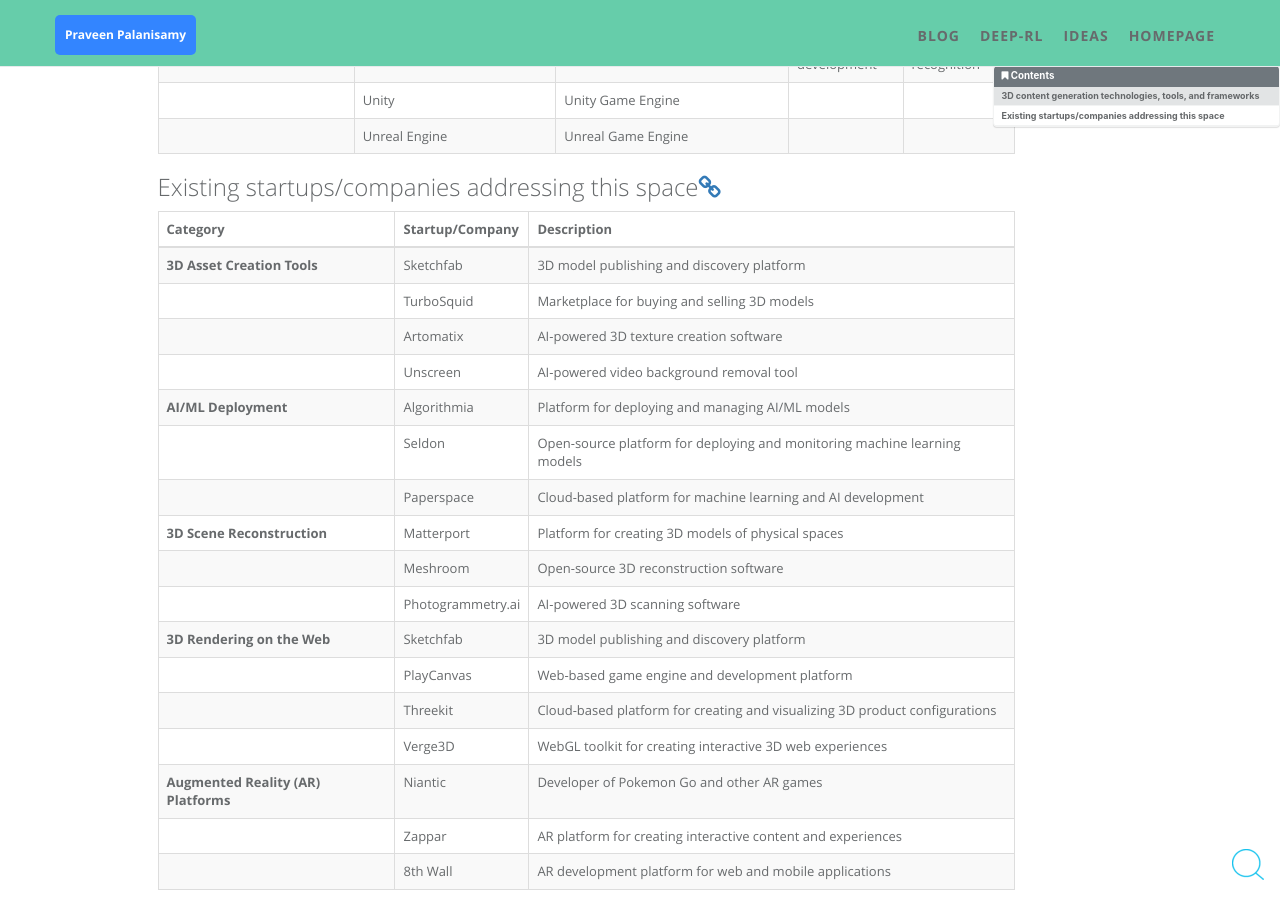
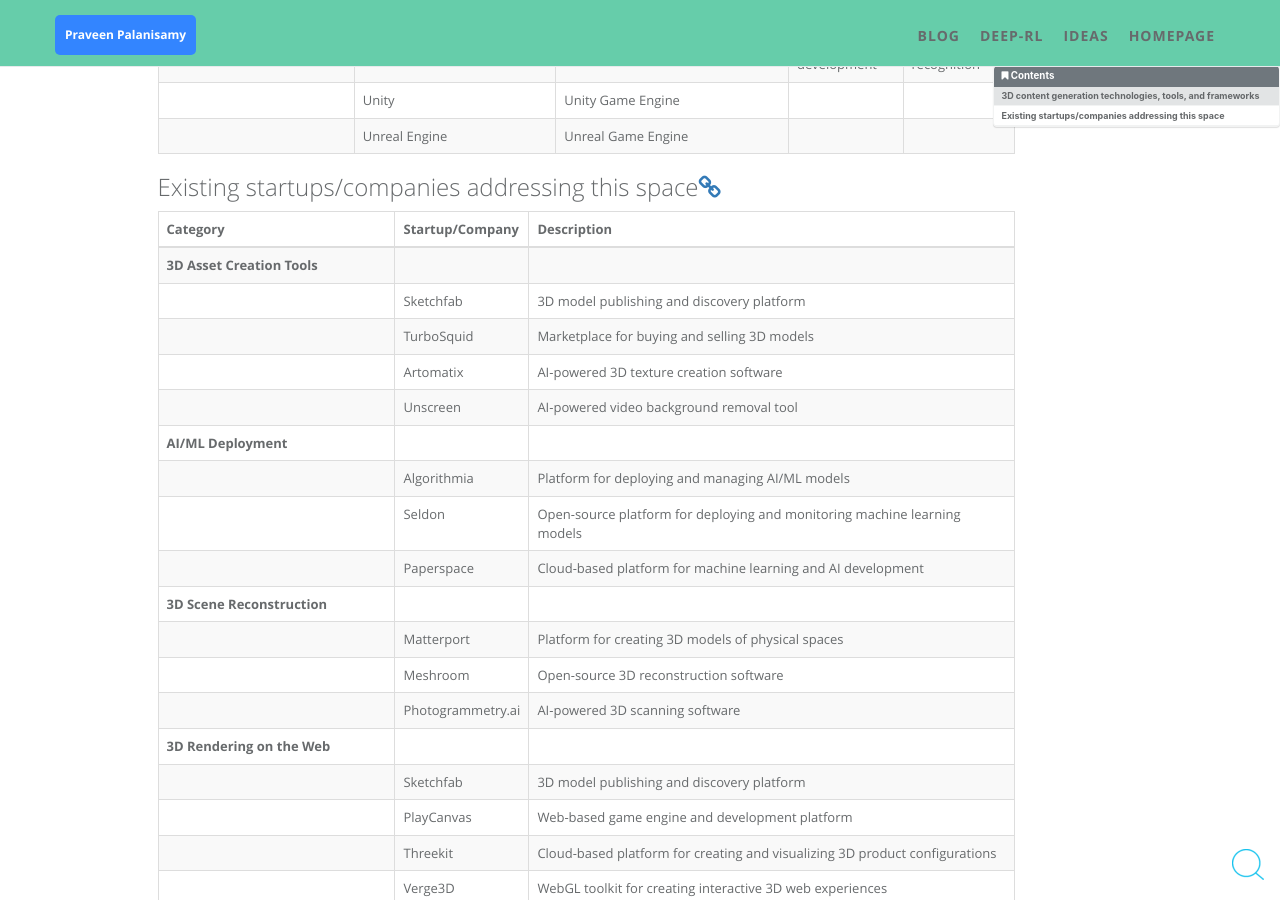
Before and after one commit to praveen-palanisamy/praveen-palanisamy.github.io, a Jekyll site: the page built from _posts/2023-03-11-tech-stack-for-building-products-with-immersive-3d-experiences.md, in a window 1280 px wide and 900 px high, scrolled down 3066 px. Built offline with Jekyll 4.4.1, drawn with Linux system fonts in a browser that asks for light colours; comment, search, counter and statistics services are not loaded.

Commit message:
Improve readability of table

```diff
--- a/_posts/2023-03-11-tech-stack-for-building-products-with-immersive-3d-experiences.md
+++ b/_posts/2023-03-11-tech-stack-for-building-products-with-immersive-3d-experiences.md
@@ -43,21 +43,26 @@
 
 | **Category**                         | **Startup/Company** | **Description**                                                             |
 |--------------------------------------|---------------------|-----------------------------------------------------------------------------|
-| **3D Asset Creation Tools**          | Sketchfab           | 3D model publishing and discovery platform                                  |
+| **3D Asset Creation Tools**          |                     |                                                                             |
+|                              | Sketchfab           | 3D model publishing and discovery platform                                  |
 |                                  | TurboSquid          | Marketplace for buying and selling 3D models                                |
 |                                  | Artomatix           | AI-powered 3D texture creation software                                     |
 |                                  | Unscreen            | AI-powered video background removal tool                                    |
-| **AI/ML Deployment**                 | Algorithmia         | Platform for deploying and managing AI/ML models                            |
+| **AI/ML Deployment**                 |                     |                                                                             |
+|                              | Algorithmia         | Platform for deploying and managing AI/ML models                            |
 |                                  | Seldon              | Open-source platform for deploying and monitoring machine learning models   |
 |                                  | Paperspace          | Cloud-based platform for machine learning and AI development                |
-| **3D Scene Reconstruction**          | Matterport          | Platform for creating 3D models of physical spaces                          |
+| **3D Scene Reconstruction**          |                     |                                                                             |
+|                              | Matterport          | Platform for creating 3D models of physical spaces                          |
 | | Meshroom            | Open-source 3D reconstruction software                                      |
 |                                  | Photogrammetry.ai   | AI-powered 3D scanning software                                             |
-| **3D Rendering on the Web**          | Sketchfab           | 3D model publishing and discovery platform                                  |
+| **3D Rendering on the Web**          |                     |                                                                             |
+|                              | Sketchfab           | 3D model publishing and discovery platform                                  |
 |                                  | PlayCanvas          | Web-based game engine and development platform                              |
 |                                  | Threekit            | Cloud-based platform for creating and visualizing 3D product configurations |
 |                                  | Verge3D             | WebGL toolkit for creating interactive 3D web experiences                   |
-| **Augmented Reality (AR) Platforms** | Niantic             | Developer of Pokemon Go and other AR games                                  |
+| **Augmented Reality (AR) Platforms** |                     |                                                                             |
+|                              | Niantic             | Developer of Pokemon Go and other AR games                                  |
 |                                  | Zappar              | AR platform for creating interactive content and experiences                |
 |                                  | 8th Wall            | AR development platform for web and mobile applications                     |
 {: .table .table-striped .table-bordered .table-hover .table-sm}
```
